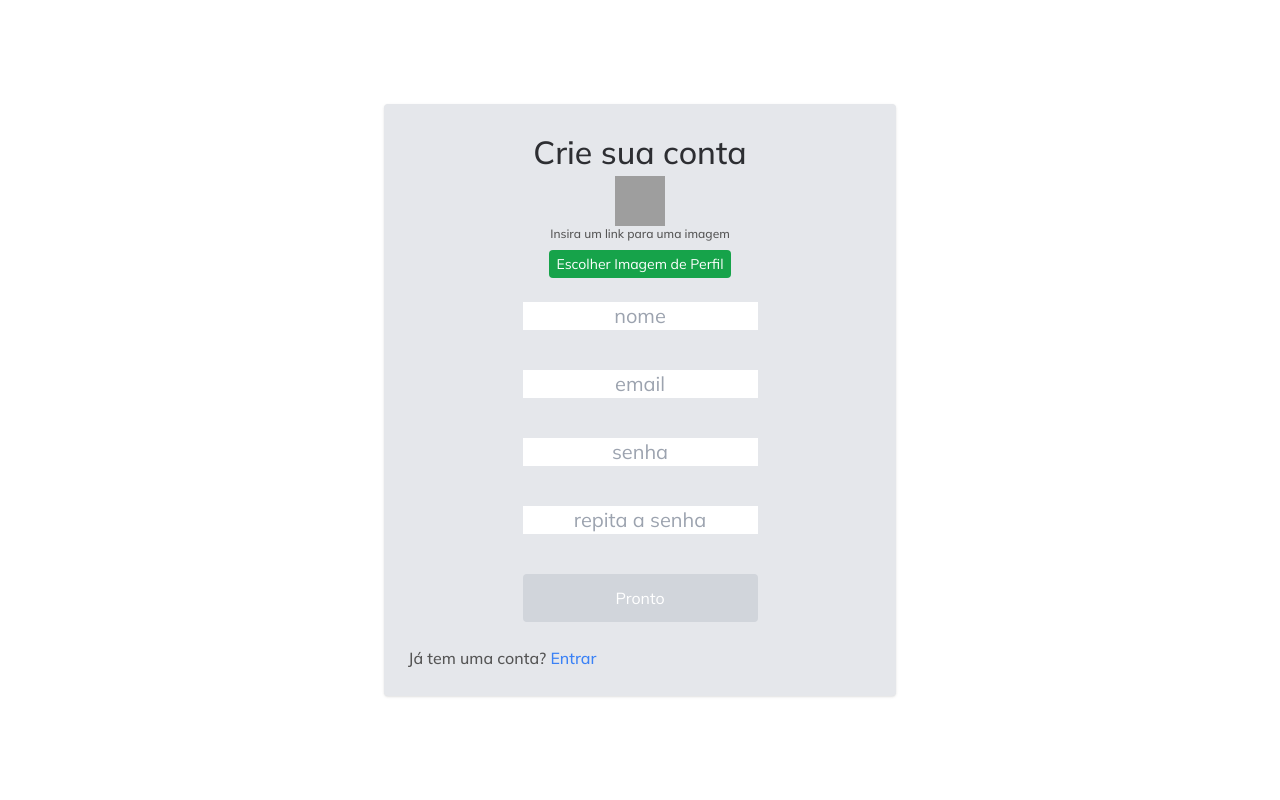
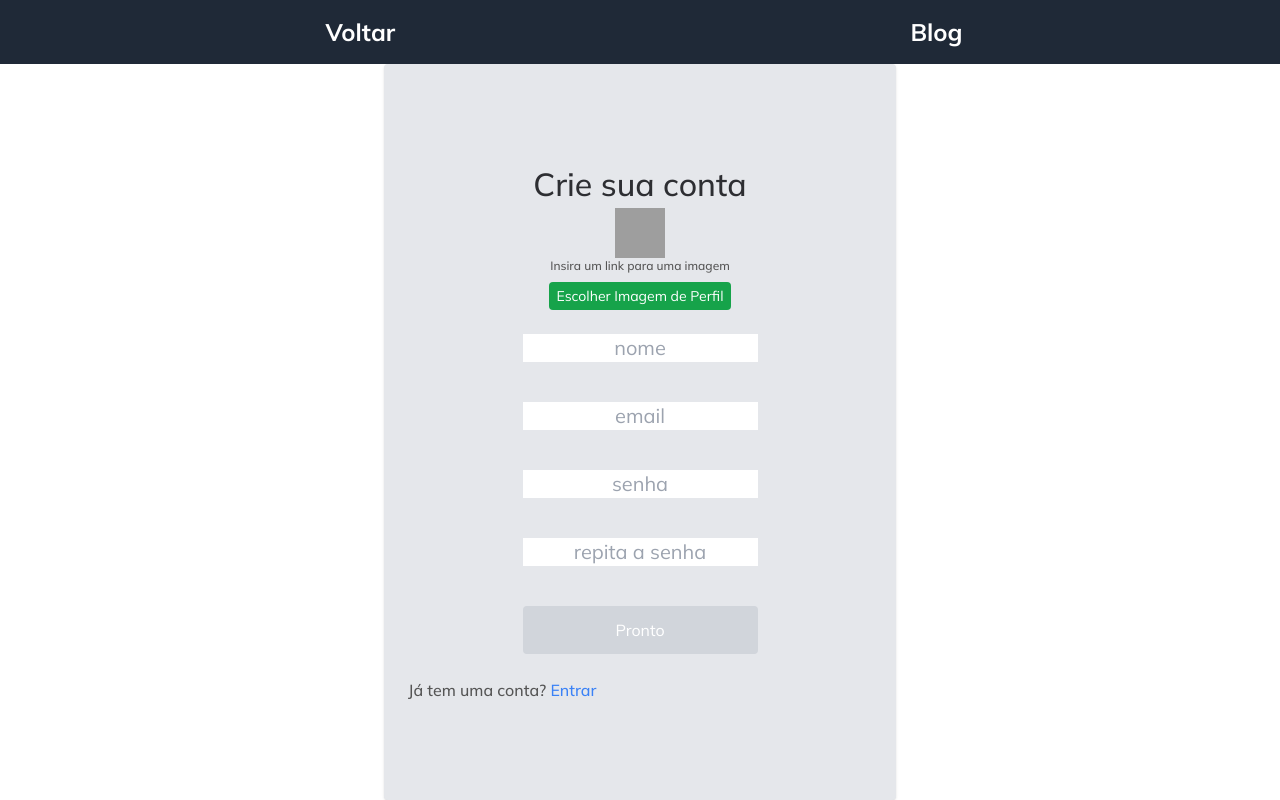
Before and after one commit to cafe51/portfolio-site, a Next.js app: page /blogapi/signup in a window 1280 px wide. Built offline with nearby package versions, Linux system fonts and the light colour scheme; grey boxes are pictures that could not be loaded.

Commit message:
feat: main header

```diff
--- /dev/null
+++ b/src/app/blogapi/BlogApiHeader.tsx
@@ -0,0 +1,21 @@
+import Link from 'next/link';
+
+const BlogApiHeader = () => {
+
+    return (
+        <header id="blogApi" className={ 'bg-gray-800 w-full z-50 px-8 md:px-16 py-2' }>
+            <div className="flex justify-around items-center ">
+                <Link
+                    href={ '/#projects' }
+                    className='text-2xl font-bold text-white hover:text-gray-800 hover:bg-gray-200 transition-colors duration-300 p-2'>
+                    Voltar
+                </Link>
+                <div className='text-2xl font-bold text-white'>
+                    Blog
+                </div>
+            </div>
+        </header>
+    );
+};
+
+export default BlogApiHeader;
--- a/src/app/blogapi/PostCard.tsx
+++ b/src/app/blogapi/PostCard.tsx
@@ -9,8 +9,6 @@ interface PostCardProps {
     setEditMode: (mode: boolean) => void;
     userData: {user: UserType, token: string};
 }
-
-// const defaultPhoto = 'https://media.istockphoto.com/id/587805156/pt/vetorial/profile-picture-vector-illustration.jpg?s=1024x1024&w=is&k=20&c=9LD7Wx4KupKWbEddmEAI-HqJT8orG6l_1qPKUE9FvMg=';
 
 export default function PostCard({ postData, setEditMode, userData }: PostCardProps) {
     const { token } = userData;
@@ -24,7 +22,7 @@ export default function PostCard({ postData, setEditMode, userData }: PostCardPr
 
     return(
         <div className='bg-gray-200 p-4 gap-6 rounded shadow flex flex-col justify-center'>
-            <div className='flex justify-between'>
+            { postData.user_id === userData.user.id && <div className='flex justify-between'>
                 <button
                     className='p-1 rounded shadow-sm bg-red-500 hover:bg-red-700 text-white self-end w-1/3'
                     onClick={ handleDeletePost }
@@ -37,18 +35,11 @@ export default function PostCard({ postData, setEditMode, userData }: PostCardPr
                 >
                     Edit
                 </button>
-            </div>
+            </div> }
 
             <div className='flex flex-row items-center justify-between gap-4 w-full '>
                 <div className='flex flex-row items-center gap-4'>
                     <ProfileImage imageUrl={ postData.users?.image } />
-                    { /* <img
-                        className='w-[50px] h-[50px]'
-                        src={ postData.users?.image ? postData.users.image : defaultPhoto }
-                        alt='profile-image'
-                        width={ 50 }
-                        height={ 50 }
-                    /> */ }
                     <div className='flex flex-col'>
                         <h2>{ postData.users ? postData.users.display_name : '...' }</h2>
                         <p>{ postData.users ? postData.users.email : '...' }</p>
--- a/src/app/blogapi/login/page.tsx
+++ b/src/app/blogapi/login/page.tsx
@@ -4,6 +4,7 @@ import { useEffect, useState } from 'react';
 import { useRouter } from 'next/navigation';
 import { UserType } from '../types';
 import { getUsersApi, loginRequestApi } from '../api';
+import BlogApiHeader from '../BlogApiHeader';
 
 export default function Login() {
     const router = useRouter();
@@ -55,7 +56,9 @@ export default function Login() {
     };
 
     return(
-        <section className='w-full h-screen flex flex-col justify-center items-center'>
+        <div className='flex flex-col h-full'>
+            <BlogApiHeader />
+            <section className='w-full h-full flex flex-col justify-center items-center  '>
                 <div className='bg-gray-200 rounded shadow md:w-2/5'>
                     <form
                         className='flex flex-col gap-10 p-6 justify-center items-center'
@@ -124,5 +127,7 @@ export default function Login() {
                     </div>
                 </div>
             </section>
+        </div>
+
     );
 }
--- a/src/app/blogapi/page.tsx
+++ b/src/app/blogapi/page.tsx
@@ -3,11 +3,12 @@
 import { useEffect, useState } from 'react';
 import { useRouter } from 'next/navigation';
 import { Dispatch, UserType } from './types';
-import CategoriesList from './CategoriesList';
+// import CategoriesList from './CategoriesList';
 import { updateCategoriesStateFromApiStateThunkAction, updatePostsStateFromApiStateThunkAction } from './redux/actions';
 import { useDispatch } from 'react-redux';
 import PostForm from './PostForm';
 import Posts from './Posts';
+import BlogApiHeader from './BlogApiHeader';
 
 
 export default function Home() {
@@ -43,9 +44,10 @@ export default function Home() {
 
     return (
         <main className="flex min-h-screen flex-col items-center justify-between p-2">
+            <BlogApiHeader />
             <button className='bg-red-400 p-2 rounded shadow-md text-white hover:bg-red-600' onClick={ handleLogOut }>Sair</button>
             <div className='flex flex-col gap-4'>
-                { userData ? <CategoriesList /> : 'Loading...' }
+                { /* { userData ? <CategoriesList /> : 'Loading...' } */ }
                 { userData ? <PostForm userData={ userData }/> : 'Loading...' }
                 { userData ? <Posts userData={ userData } /> : 'Loading...' }
             </div>
--- a/src/app/blogapi/signup/page.tsx
+++ b/src/app/blogapi/signup/page.tsx
@@ -8,6 +8,7 @@ import { Dispatch, UserType } from '../types';
 import { useDispatch } from 'react-redux';
 import { ProfileImage } from '../profileImage';
 import { getUsersApi } from '../api';
+import BlogApiHeader from '../BlogApiHeader';
 
 export default function SignUp() {
     const dispatch: Dispatch = useDispatch();
@@ -74,9 +75,10 @@ export default function SignUp() {
     };
 
     return(
-        <div className='w-full h-screen flex flex-col justify-center items-center'>
+        <div className='flex flex-col w-full h-full '>
+            <BlogApiHeader />
 
-            <section className='flex flex-col items-center justify-center bg-gray-200 rounded shadow md:w-2/5 p-6'>
+            <section className='flex flex-col items-center justify-center self-center h-full bg-gray-200 rounded shadow md:w-2/5 p-6'>
                 <h1>Crie sua conta</h1>
                 <div className='flex flex-col items-center gap-2 text-sm'>
                     <ProfileImage imageUrl={ registerValues.image } signUp={ true } />
@@ -202,7 +204,6 @@ export default function SignUp() {
                                     if(registerValues.password !== registerValues.passwordAgain) {
                                         target.setCustomValidity('Repita a mesma senha');
                                     }
-                                    // target.setCustomValidity('a senha deve ter entre 6 e 16 caracteres.');
                                 } }
                                 onInput={ event => {
                                     const target = event.target as HTMLInputElement;
--- a/src/app/carShop/page.tsx
+++ b/src/app/carShop/page.tsx
@@ -3,7 +3,7 @@ import CarShop from './CarShop';
 
 export default function Home() {
     return (
-        <div className='w-full flex flex-col items-center justify-center'>
+        <div className='w-full flex flex-col h-full '>
             <CarShopHeader />
             <section className='w-full bg-gray-200 flex flex-col items-center px-4 pt-4'>
                 <div className='flex flex-col items-center justify-center text-center md:w-3/5 '>
```
Lines whose indentation alone changed are shown as unchanged.
